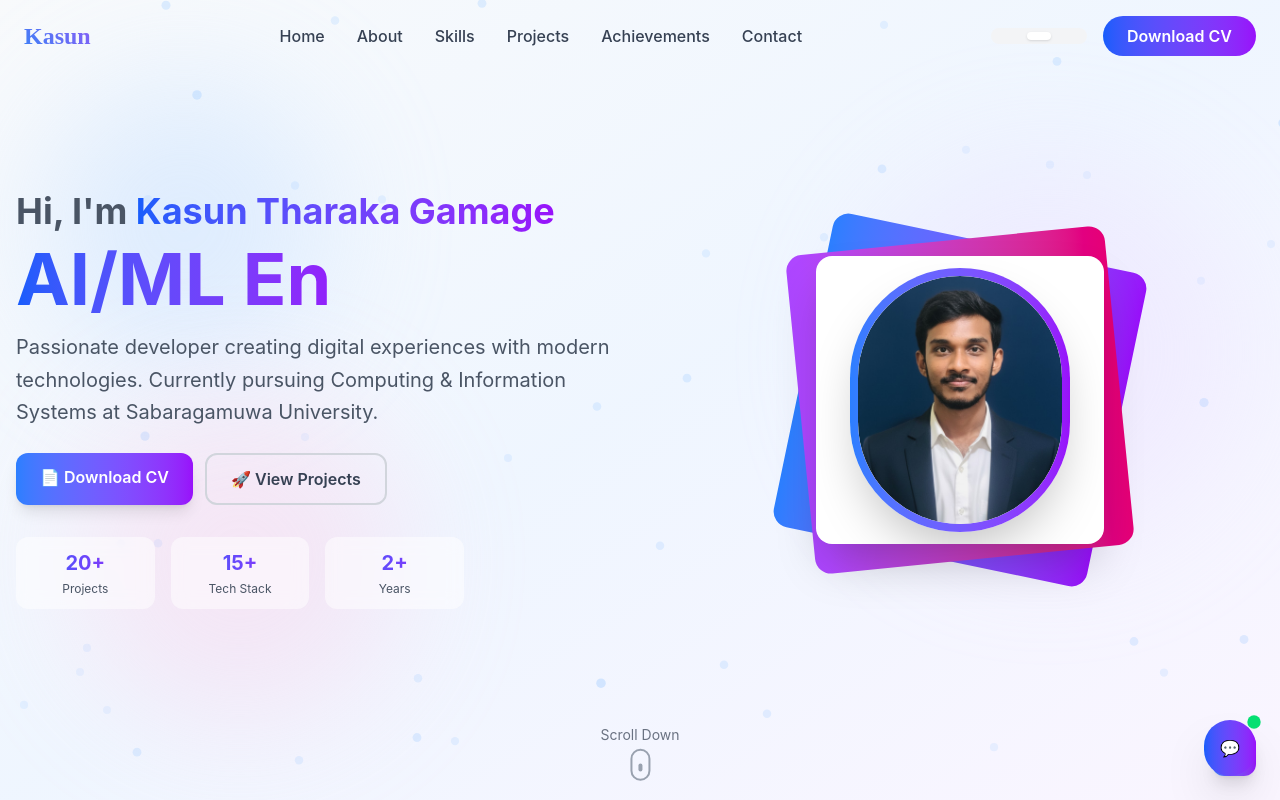
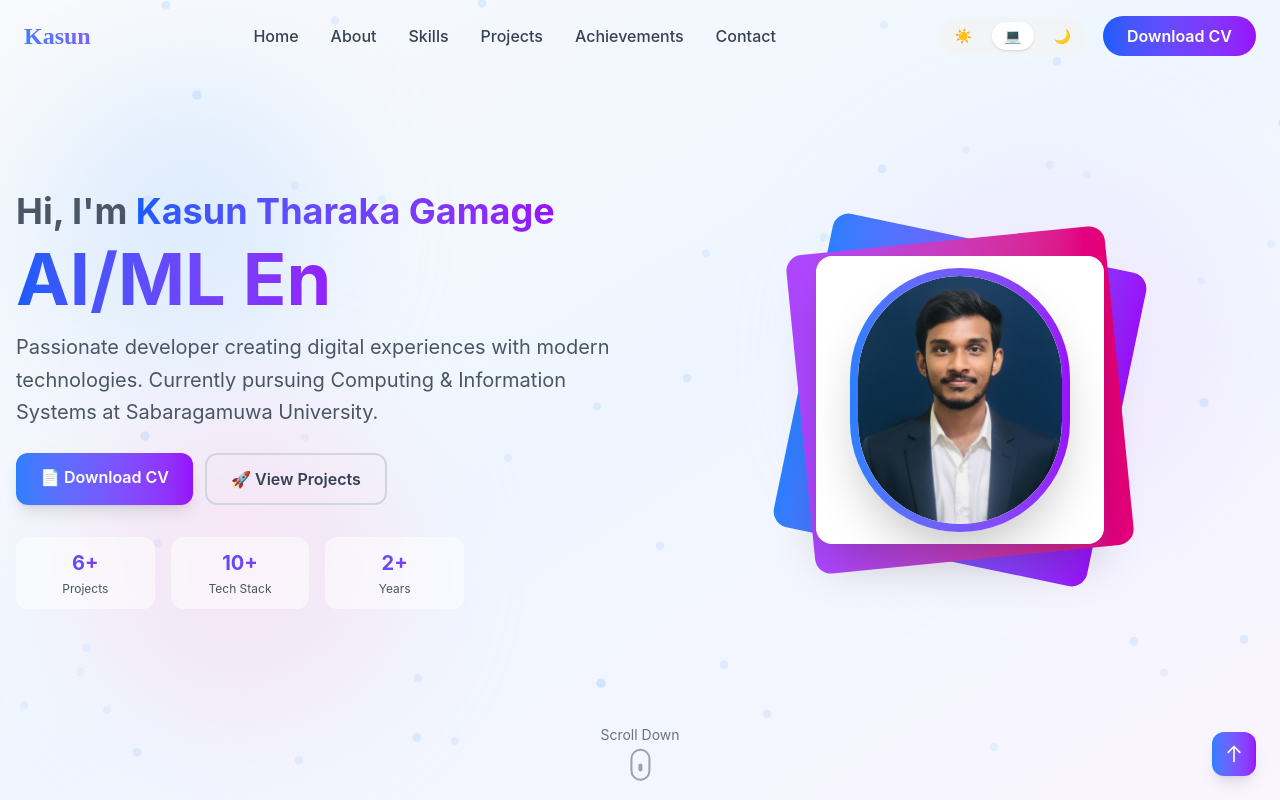
Before and after one commit to KTGamage/My-portfolio, a React (Vite) app in the folder apps/site/: page / in a window 1280 px wide. Shown: the top 800 px of the page. Built offline with nearby package versions, Linux system fonts and the light colour scheme.

Commit message:
do some changes for navbar and the hero

```diff
--- a/apps/site/src/App.jsx
+++ b/apps/site/src/App.jsx
@@ -1,53 +1,3 @@
-// import React from 'react'
-// import { BrowserRouter as Router, Routes, Route } from 'react-router-dom'
-// import Navbar from './components/Navbar'
-// import Hero from './components/Hero'
-// import About from './components/About'
-// import Skills from './components/Skills'
-// import Projects from './components/Projects'
-// import Achievements from './components/Achievements'
-// import Contact from './components/Contact'
-// import Footer from './components/Footer'
-// import ChatBot from './components/ChatBot'
-// import RunningBanner from './components/RunningBanner'
-
-// function App() {
-//   return (
-//     <Router>
-//       <div className="App">
-//         <Navbar />
-//         <RunningBanner />
-//         <Routes>
-//           <Route path="/" element={
-//             <>
-//               <Hero />
-//               <About />
-//               <Skills />
-//               <Projects />
-//               <Achievements />
-//               <Contact />
-//             </>
-//           } />
-//         </Routes>
-//         <Footer />
-//         <ChatBot />
-//       </div>
-//     </Router>
-//   )
-// }
-
-// export default App
-
-
-
-
-
-
-
-
-
-
-// App.jsx
 import React, { useState, useEffect } from 'react'
 import { BrowserRouter as Router } from 'react-router-dom'
 import { ThemeProvider } from './context/ThemeContext'
@@ -93,7 +43,7 @@ function App() {
             <Contact />
           </main>
           <Footer />
-          <ChatBot />
+          {/* <ChatBot /> */}
         </div>
       </Router>
     </ThemeProvider>
--- a/apps/site/src/components/Hero.jsx
+++ b/apps/site/src/components/Hero.jsx
@@ -121,8 +121,8 @@ const Hero = () => {
               className="grid grid-cols-3 gap-4 mt-8 max-w-md mx-auto lg:mx-0"
             >
               {[
-                { number: "20+", label: "Projects" },
-                { number: "15+", label: "Tech Stack" },
+                { number: "6+", label: "Projects" },
+                { number: "10+", label: "Tech Stack" },
                 { number: "2+", label: "Years" },
               ].map((stat, index) => (
                 <div
--- a/apps/site/src/components/Navbar.jsx
+++ b/apps/site/src/components/Navbar.jsx
@@ -24,23 +24,46 @@ const Navbar = () => {
     { name: "Contact", href: "#contact" },
   ];
 
-  const ThemeSwitcher = () => (
+//   const ThemeSwitcher = () => (
+//     <div className="flex items-center space-x-2 bg-gray-100 dark:bg-gray-800 rounded-full p-1">
+//       {["light", "system", "dark"].map((t) => (
+//         <button
+//           key={t}
+//           onClick={() => setTheme(t)}
+//           className={`px-3 py-1 rounded-full text-sm font-medium transition-all ${
+//             theme === t
+//               ? "bg-white dark:bg-gray-700 text-gray-900 dark:text-white shadow-sm"
+//               : "text-gray-600 dark:text-gray-400 hover:text-gray-900 dark:hover:text-white"
+//           }`}
+//         >
+//           {t === 'light' ? '☀️' : t === 'dark' ? '🌙' : '💻'}
+//         </button>
+//       ))}
+//     </div>
+//   );
+
+
+const ThemeSwitcher = () => {
+  const { theme, setTheme } = useTheme() // Move useTheme inside here
+
+  return (
     <div className="flex items-center space-x-2 bg-gray-100 dark:bg-gray-800 rounded-full p-1">
-      {["light", "system", "dark"].map((t) => (
+      {['light', 'system', 'dark'].map((t) => (
         <button
           key={t}
           onClick={() => setTheme(t)}
           className={`px-3 py-1 rounded-full text-sm font-medium transition-all ${
             theme === t
-              ? "bg-white dark:bg-gray-700 text-gray-900 dark:text-white shadow-sm"
-              : "text-gray-600 dark:text-gray-400 hover:text-gray-900 dark:hover:text-white"
+              ? 'bg-white dark:bg-gray-700 text-gray-900 dark:text-white shadow-sm'
+              : 'text-gray-600 dark:text-gray-400 hover:text-gray-900 dark:hover:text-white'
           }`}
         >
-          {/* {t === 'light' ? '☀️' : t === 'dark' ? '🌙' : '💻'} */}
+          {t === 'light' ? '☀️' : t === 'dark' ? '🌙' : '💻'}
         </button>
       ))}
     </div>
-  );
+  )
+}
 
   return (
     <motion.nav
```
Also changed, not shown: apps/package.json (deleted, +0 -14 lines), 1 other file (tests, documents, lock files or other folders).
